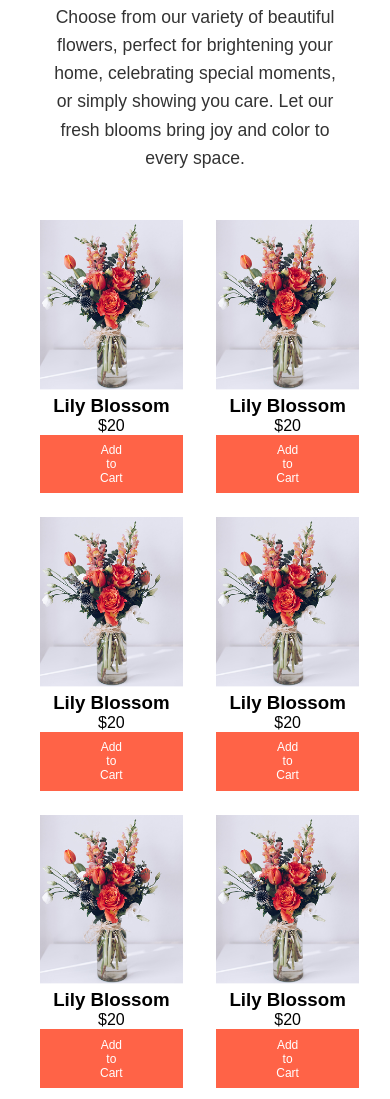
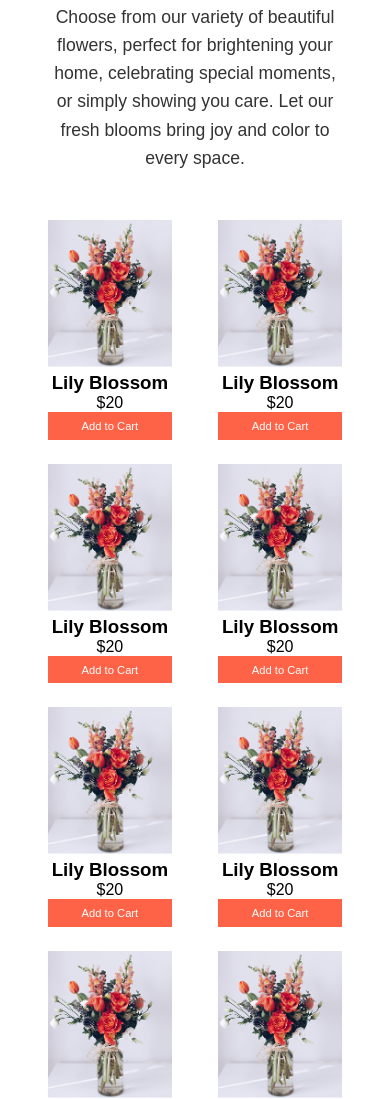
Before and after one commit to muhammadMilon/B12A02-Responsive-Flowers-Shop, a plain HTML site: page index.html in a window 390 px wide. Shown: the part 1000-2099 px from the top of the page. Drawn offline with Linux system fonts and the light colour scheme.

Commit message:
"Addd to Cart" button adjusted

```diff
--- a/style.css
+++ b/style.css
@@ -198,9 +198,8 @@ body {
 .plant-grid {
   display: grid;
   grid-template-columns: repeat(4, 1fr);
-  gap: 0.5em 0.1em;
+  gap: 0.5em 0.9em;
   margin-top: 2em;
-  margin-left: -8px;
 }
 
 .plant-card img {
@@ -211,7 +210,7 @@ body {
   background-color: var(--primary-color);
   color: white;
   border: none;
-  padding: 0.1em 1em;
+  padding: 0.5em 7.5em;
   cursor: pointer;
 }
 
@@ -232,8 +231,8 @@ body {
   }
 
   .add-cart {
-    padding: 0.7em 5em;
-    font-size: 0.75rem;
+    padding: 0.7em 3em;
+    font-size: 0.70rem;
   }
 }
 
```
